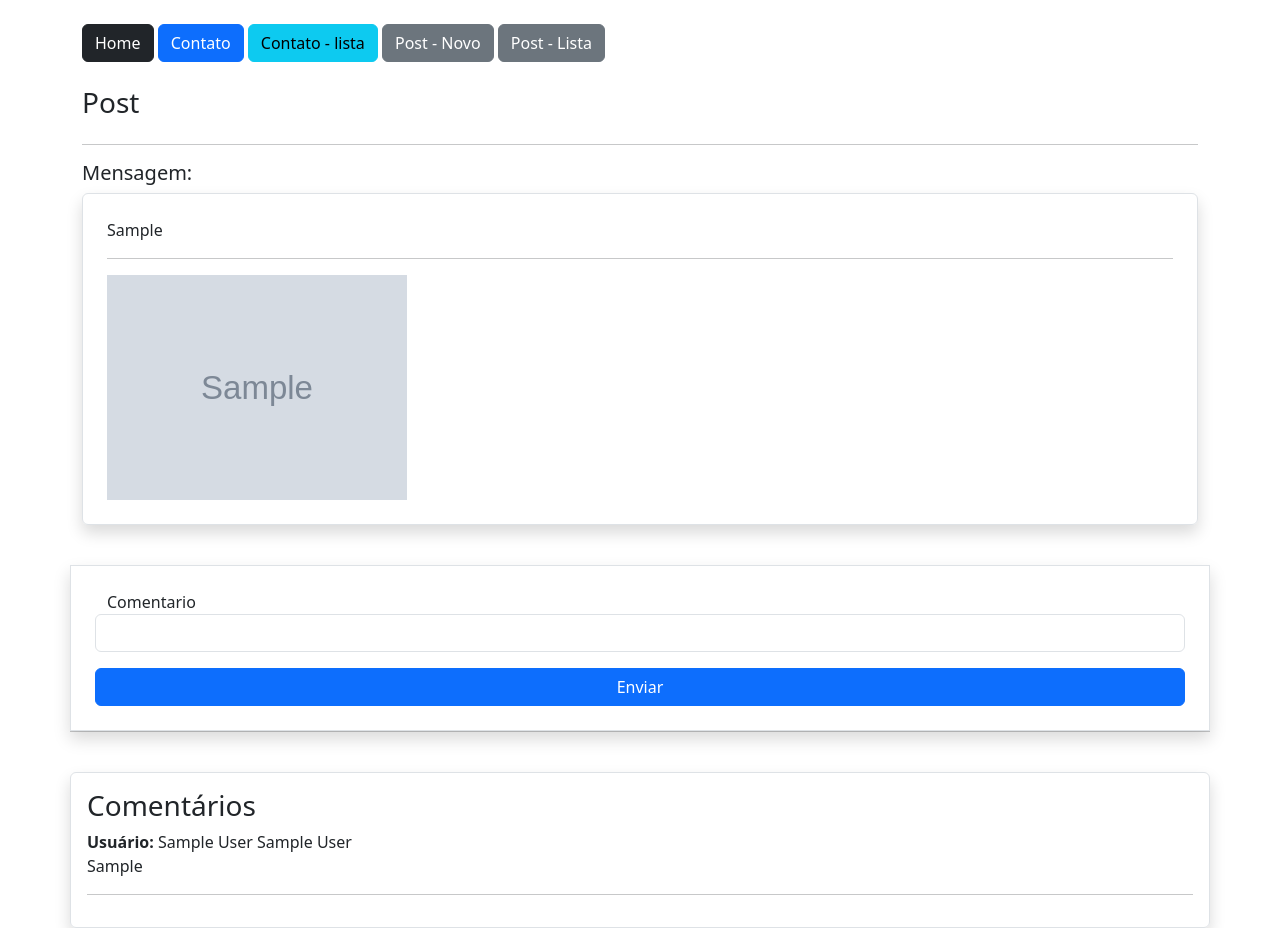
After one commit to gabrielpoll/flask, a Flask app: page /post/1 in a window 1280 px wide. The commit adds this page. Run offline with Flask 3, Linux system fonts and the light colour scheme; a user stored in the database is signed in; tables that the repository leaves empty hold one stand-in row (values such as "Sample post"); grey boxes marked "Sample" are stand-in pictures.

Commit message:
atualização para o render

```diff
--- a/estudo/forms.py
+++ b/estudo/forms.py
@@ -1,9 +1,55 @@
 from flask_wtf import FlaskForm
-from wtforms import StringField, SubmitField
-from wtforms.validators import DataRequired, Email
+from wtforms import StringField, SubmitField, PasswordField, ValidationError, FileField
+from wtforms.validators import DataRequired, Email, EqualTo
 
-from estudo import db
-from estudo.models import Contato
+import os
+from werkzeug.utils import secure_filename
+
+from estudo import db, bcrypt, app
+from estudo.models import Contato, User, Post, PostComentarios
+
+class UserForm(FlaskForm):
+    nome = StringField('Nome', validators=[DataRequired()])
+    sobrenome = StringField('Sobrenome', validators=[DataRequired()])
+    email = StringField('E-mail', validators=[DataRequired()])
+    senha = PasswordField('Senha', validators=[DataRequired()])
+    confirmacao_senha = PasswordField('Senha', validators=[DataRequired(), EqualTo('senha')])
+    btnSubmit = SubmitField('Cadastrar')
+
+    def validade_email(self, email):
+        if User.query.filter(email=email.data).first():
+            return ValidationError("Usuário ja cadastrado com esse email.")
+
+    def save(self):
+        senha = bcrypt.generate_password_hash(self.senha.data.encode('utf-8'))
+        user = User(
+            nome = self.nome.data,
+            sobrenome = self.sobrenome.data,
+            email = self.email.data,
+            senha=senha
+        )
+
+        db.session.add(user)
+        db.session.commit()
+        return user
+
+
+class LoginForm(FlaskForm):
+    email = StringField('E-mail', validators=[DataRequired()])
+    senha = PasswordField('Senha', validators=[DataRequired()])
+    btnSubmit = SubmitField('Login')
+
+    def login(self):
+        user = User.query.filter_by(email=self.email.data).first()
+
+        if user:
+            if bcrypt.check_password_hash(user.senha, self.senha.data.encode('utf-8')):
+                return user
+            else:
+                raise Exception('Senha incorreta')
+        else:
+            raise Exception('Usuario não encontrado')
+
 
 class ContatoForm(FlaskForm):
     nome = StringField('Nome', validators=[DataRequired()])
@@ -21,3 +67,43 @@ class ContatoForm(FlaskForm):
 
         db.session.add(contato)
         db.session.commit()
+
+
+class PostForm(FlaskForm):
+    mensagem = StringField('Mensagem', validators=[DataRequired()])
+    imagem = FileField('Imagem', validators=[DataRequired()])
+    btnSubmit = SubmitField('Enviar')
+
+    def save(self, user_id):
+        imagem = self.imagem.data
+        nome_seguro = secure_filename(imagem.filename)
+        post = Post (
+            mensagem=self.mensagem.data,
+            user_id=user_id,
+            imagem = nome_seguro
+        )
+
+        caminho = os.path.join(
+            os.path.abspath(os.path.dirname(__file__)),# Pegar a pasta que esta nosso projeto
+            app.config['UPLOAD_FILES'],# Definir a pasta que configuramos para upload
+            'post',# a pasta que está os POST
+            nome_seguro
+        )
+
+        imagem.save(caminho)
+        db.session.add(post)
+        db.session.commit()
+
+class PostComentariosForm(FlaskForm):
+    comentario = StringField('Comentario', validators=[DataRequired()])
+    btnSubmit = SubmitField('Enviar')
+
+    def save(self, user_id, post_id):
+        comentario = PostComentarios (
+            comentario=self.comentario.data,
+            user_id=user_id,
+            post_id=post_id
+        )
+
+        db.session.add(comentario)
+        db.session.commit()
--- a/estudo/templates/nav.html
+++ b/estudo/templates/nav.html
@@ -3,3 +3,7 @@
 <a href="{{url_for('contato')}}" class="btn btn-primary">Contato</a>
 
 <a href="{{url_for('contatoLista')}}" class="btn btn-info">Contato - lista</a>
+
+<a href="{{url_for('PostNovo')}}" class="btn btn-secondary">Post - Novo</a>
+
+<a href="{{url_for('PostLista')}}" class="btn btn-secondary">Post - Lista</a>
--- /dev/null
+++ b/estudo/templates/post.html
@@ -0,0 +1,48 @@
+{% extends 'base.html' %}
+
+{% block content %}
+
+    <div class="container">
+        {% include 'nav.html' %}
+
+            <div class="row mt-4">
+                <h3>Post</h3>
+            </div>
+            <hr>
+            <div class="row">
+                <div class="col-12">
+                    <h5>Mensagem:</h5>
+                    <div class="col-12 border rounded p-4 shadow">
+                        {{post.mensagem}}
+                        <hr>
+                        <img src="{{ url_for('static', filename='data/post/{}'.format(post.imagem) ) }}" style="max-width: 300px;">
+                    </div>
+                </div>
+
+                <div class="col-12 mt-3">
+                    <form action="" method="post" class="row mt-4 p-4 rounde border shadow">
+                        {{ form.csrf_token }}
+
+                        {{ form.comentario.label() }}
+                        {{ form.comentario(class="form-control") }}
+
+                        {{form.btnSubmit(class="btn btn-primary col-12 mt-3") }}
+                    </form>
+                </div>
+                <hr>
+                <div class="col-12 mt-4 border rounded shadow p-3">
+                    <h3>Comentários</h3>
+                    {% for c in post.comentarios %}
+                    <p>
+                        <b>Usuário:</b> {{c.user.nome}} {{c.user.sobrenome}} <br>
+                        {{c.comentario}}
+                    </p>
+                    <hr>
+                    {% endfor %}
+                </div>
+
+            </div>
+
+
+    </div>
+{% endblock %}
--- a/estudo/views.py
+++ b/estudo/views.py
@@ -1,21 +1,81 @@
 from estudo import app, db
 from flask import render_template, url_for, request, redirect
+from flask_login import login_user, logout_user, current_user, login_required
 
-from estudo.models import Contato
-from estudo.forms import ContatoForm
 
-@app.route('/')
+from estudo.models import Contato, Post
+from estudo.forms import ContatoForm, UserForm, LoginForm, PostForm, PostComentariosForm
+
+@app.route('/', methods=['GET', 'POST'])
 def homepage():
     usuario = 'Gabriel da Rosa Poll'
     idade = 19
+
+    form = LoginForm()
+
+
+
+    if form.validate_on_submit():
+        user = form.login()
+        login_user(user, remember=True)
+
 
     context = {
         'usuario': usuario,
         'idade': idade
     }
-    return render_template('index.html', context=context)
+    return render_template('index.html', context=context, form=form)
+
+
+@app.route('/cadastro/', methods=['GET', 'POST'])
+def cadastro():
+    form = UserForm()
+    if form.validate_on_submit():
+        user = form.save()
+        login_user(user, remember=True)
+        return redirect(url_for('homepage'))
+    return render_template('cadastro.html', form=form)
+
+
+@app.route('/sair')
+@login_required
+def logout():
+    logout_user()
+    return redirect(url_for('homepage'))
+
+
+@app.route('/post/novo', methods=['GET', 'POST'])
+@login_required
+def PostNovo():
+    form = PostForm()
+    if form.validate_on_submit():
+        form.save(current_user.id)
+        return redirect(url_for('homepage'))
+    return render_template('post_novo.html', form=form)
+
+
+@app.route('/post/lista/')
+@login_required
+def PostLista():
+    posts = Post.query.all()
+
+
+    return render_template('post_lista.html', posts=posts)
+
+
+@app.route('/post/<int:id>', methods=['GET', 'POST'])
+@login_required
+def PostDetail(id):
+    post = Post.query.get(id)
+    form = PostComentariosForm()
+    if form.validate_on_submit():
+        form.save(current_user.id, id)
+        return redirect(url_for('PostDetail', id=id))
+    return render_template('post.html', post=post, form=form)
+
 
 @app.route('/contato/', methods=['GET', 'POST'])
+@login_required
 def contato():
     form = ContatoForm()
     context = {}
@@ -28,6 +88,7 @@ def contato():
 
 
 @app.route('/contato/lista/')
+@login_required
 def contatoLista():
 
     if request.method == 'GET':
@@ -42,6 +103,7 @@ def contatoLista():
     return render_template('contato_lista.html', context=context)
 
 @app.route('/contato/<int:id>/')
+@login_required
 def contatoDetail(id):
     obj = Contato.query.get(id)
 
@@ -50,6 +112,7 @@ def contatoDetail(id):
 
 #formato n recomendado
 @app.route('/contato_old/', methods=['GET', 'POST'])
+@login_required
 def contato_old():
     context = {}
     if request.method == 'GET':
```
Also changed, not shown: estudo/__init__.py (+8 -3 lines), estudo/models.py (+38 -1 lines), estudo/templates/cadastro.html (added, +34 -0 lines), estudo/templates/index.html (+30 -7 lines), estudo/templates/post_lista.html (added, +36 -0 lines), estudo/templates/post_novo.html (added, +25 -0 lines), migrations/versions/26ace87c3b6f_.py (added, +37 -0 lines), migrations/versions/5c03f36c67f4_.py (added, +32 -0 lines), migrations/versions/a5e805d27f75_criação_de_tabelas.py (added, +35 -0 lines), migrations/versions/db2c9a6b1280_.py (added, +35 -0 lines), requirements.txt (added, +28 -0 lines), estudo/static/data/post/Screenshot_1.png (added), estudo/static/data/post/default.png (added), instance/database.db.
